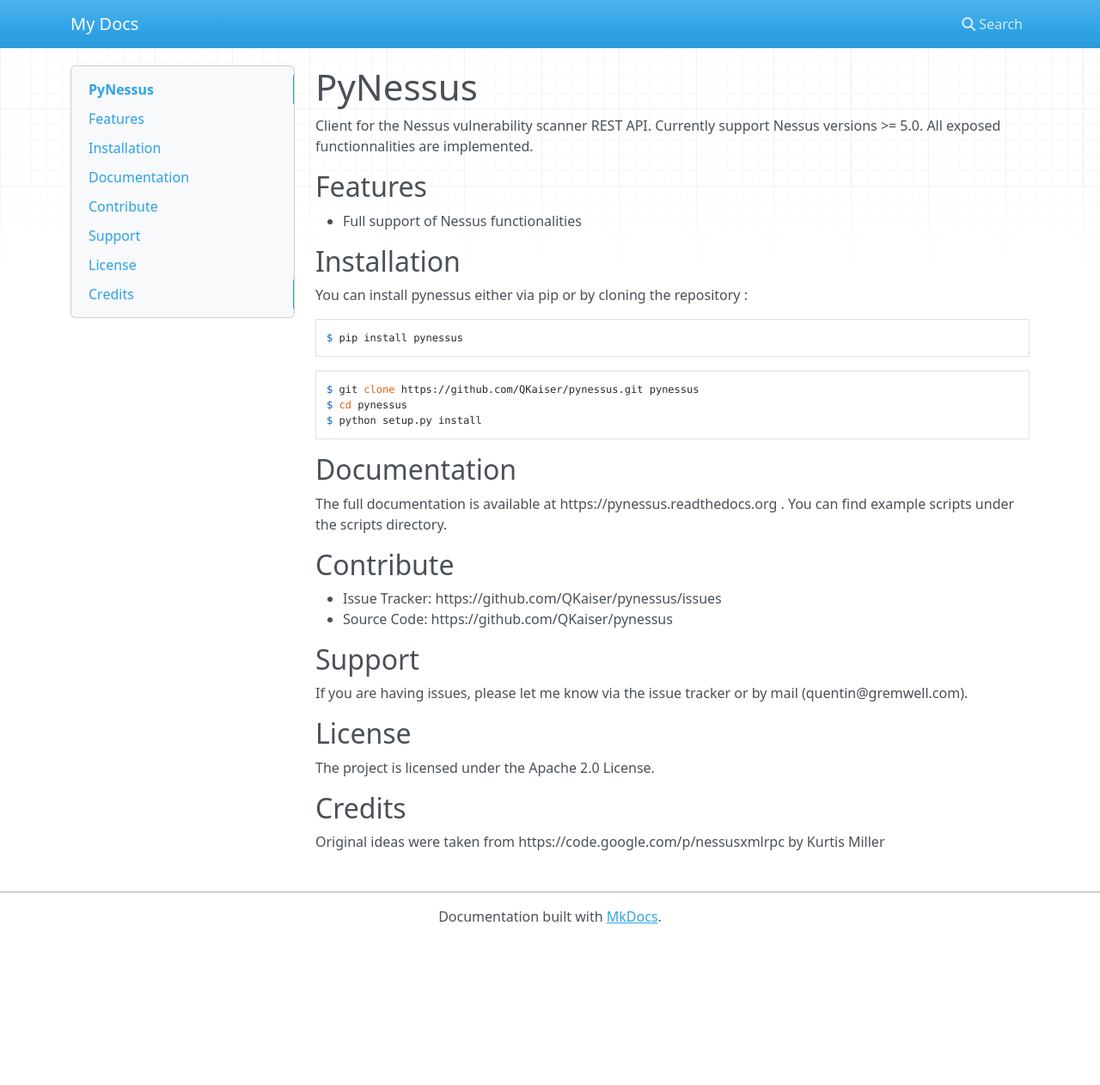
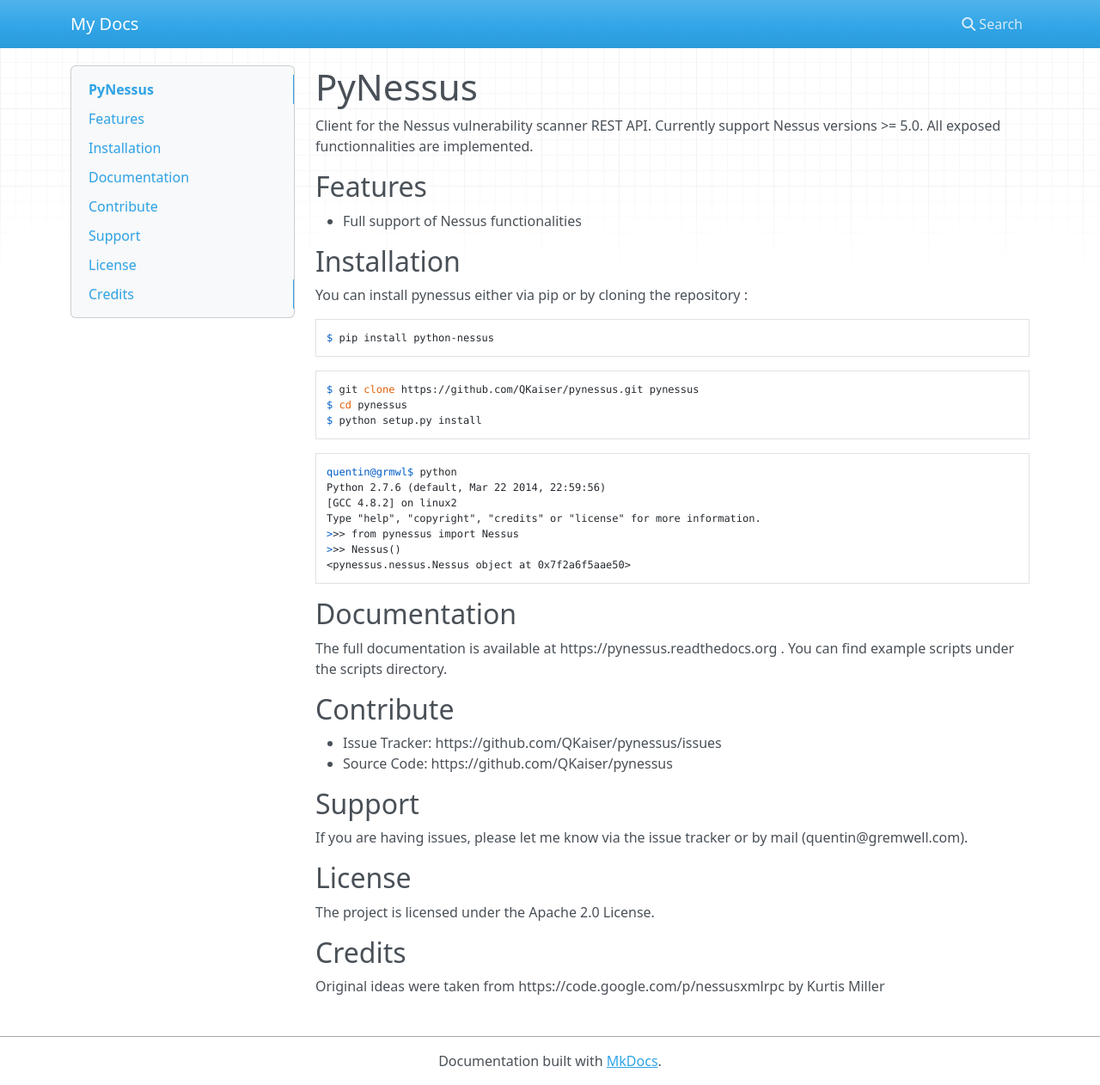
Before and after one commit to gremwell/pynessus, an MkDocs documentation site: the page built from docs/docs/index.md, in a window 1280 px wide and 1262 px high. Shown: the whole window at 86% size. Built offline with MkDocs 1.6.1, drawn with Linux system fonts in a browser that asks for light colours; nearby versions of some CDN libraries.

Commit message:
PyPi package is up and running.

````diff
--- a/docs/docs/index.md
+++ b/docs/docs/index.md
@@ -12,13 +12,23 @@
 You can install pynessus either via pip or by cloning the repository :
 
 ```shell
-$ pip install pynessus
+$ pip install python-nessus
 ```
 
 ```shell
 $ git clone https://github.com/QKaiser/pynessus.git pynessus
 $ cd pynessus
 $ python setup.py install
+```
+
+```shell
+quentin@grmwl$ python
+Python 2.7.6 (default, Mar 22 2014, 22:59:56)
+[GCC 4.8.2] on linux2
+Type "help", "copyright", "credits" or "license" for more information.
+>>> from pynessus import Nessus
+>>> Nessus()
+<pynessus.nessus.Nessus object at 0x7f2a6f5aae50>
 ```
 
 ## Documentation
--- a/setup.py
+++ b/setup.py
@@ -18,7 +18,7 @@
     author_email="quentin@gremwell.com",
     url="https://github.com/qkaiser/pynessus",
     download_url="https://github.com/qkaiser/pynessus/releases/latest",
-    package_dir={'pynessus': 'pynessus'},
-    packages=['pynessus'],
+    package_dir={'pynessus': 'pynessus', 'pynessus.models': 'pynessus/models'},
+    packages=['pynessus', 'pynessus.models'],
     classifiers=CLASSIFIERS,
 )
````
Also changed, not shown: README.md.
